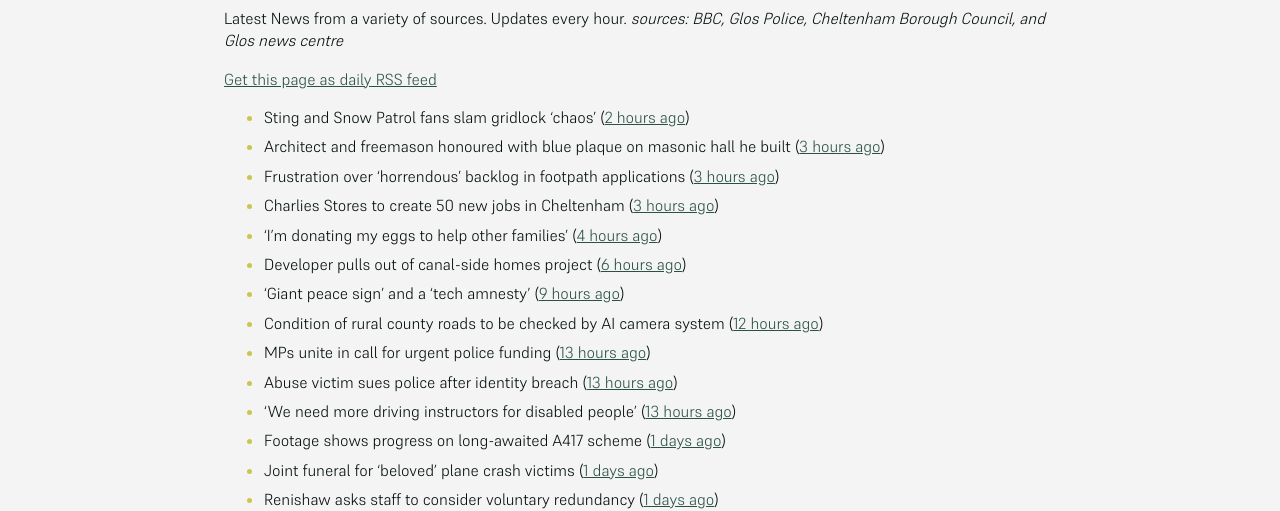
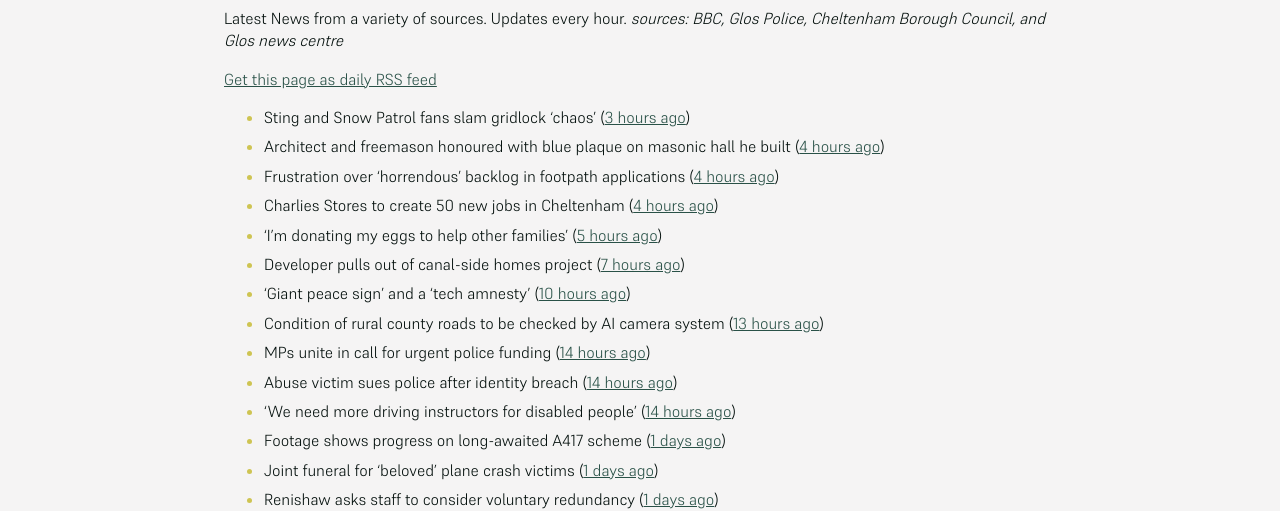
Before and after one commit to mat-0/cheltenham-open-data, a Jekyll site: the page built from _pages/news.md, in a window 1280 px wide. Shown: the part 266-777 px from the top of the page. Built offline with Jekyll 4.4.1, drawn with Linux system fonts in a browser that asks for light colours.

Commit message:
Updated 2025-06-19 19:57:57

```diff
--- a/_pages/news.md
+++ b/_pages/news.md
@@ -12,17 +12,17 @@ _sources: BBC, Glos Police, Cheltenham Borough Council, and Glos news centre_
 [Get this page as daily RSS feed](/daily.rss)
 
 <!-- news_marker starts -->
-- Sting and Snow Patrol fans slam gridlock 'chaos' ([2 hours ago](https://www.bbc.com/news/articles/cwygv0pqy74o))
-- Architect and freemason honoured with blue plaque on masonic hall he built ([3 hours ago](https://gloucesternewscentre.co.uk/architect-and-freemason-honoured-with-blue-plaque-on-masonic-hall-he-built/))
-- Frustration over ‘horrendous’ backlog in footpath applications ([3 hours ago](https://gloucesternewscentre.co.uk/frustration-over-horrendous-backlog-in-footpath-applications/))
-- Charlies Stores to create 50 new jobs in Cheltenham ([3 hours ago](https://gloucesternewscentre.co.uk/charlies-stores-to-create-50-new-jobs-in-cheltenham/))
-- 'I'm donating my eggs to help other families' ([4 hours ago](https://www.bbc.com/news/articles/c5y614jm758o))
-- Developer pulls out of canal-side homes project ([6 hours ago](https://www.bbc.com/news/articles/cwyxe24xr1jo))
-- 'Giant peace sign' and a 'tech amnesty' ([9 hours ago](https://www.bbc.com/news/articles/cglzk58j8jxo))
-- Condition of rural county roads to be checked by AI camera system ([12 hours ago](https://gloucesternewscentre.co.uk/condition-of-rural-county-roads-to-be-checked-by-ai-camera-system/))
-- MPs unite in call for urgent police funding ([13 hours ago](https://www.bbc.com/news/articles/cev0jk0v88do))
-- Abuse victim sues police after identity breach ([13 hours ago](https://www.bbc.com/news/articles/cdxk0x09k7qo))
-- 'We need more driving instructors for disabled people' ([13 hours ago](https://www.bbc.com/news/articles/cx27142pgn4o))
+- Sting and Snow Patrol fans slam gridlock 'chaos' ([3 hours ago](https://www.bbc.com/news/articles/cwygv0pqy74o))
+- Architect and freemason honoured with blue plaque on masonic hall he built ([4 hours ago](https://gloucesternewscentre.co.uk/architect-and-freemason-honoured-with-blue-plaque-on-masonic-hall-he-built/))
+- Frustration over ‘horrendous’ backlog in footpath applications ([4 hours ago](https://gloucesternewscentre.co.uk/frustration-over-horrendous-backlog-in-footpath-applications/))
+- Charlies Stores to create 50 new jobs in Cheltenham ([4 hours ago](https://gloucesternewscentre.co.uk/charlies-stores-to-create-50-new-jobs-in-cheltenham/))
+- 'I'm donating my eggs to help other families' ([5 hours ago](https://www.bbc.com/news/articles/c5y614jm758o))
+- Developer pulls out of canal-side homes project ([7 hours ago](https://www.bbc.com/news/articles/cwyxe24xr1jo))
+- 'Giant peace sign' and a 'tech amnesty' ([10 hours ago](https://www.bbc.com/news/articles/cglzk58j8jxo))
+- Condition of rural county roads to be checked by AI camera system ([13 hours ago](https://gloucesternewscentre.co.uk/condition-of-rural-county-roads-to-be-checked-by-ai-camera-system/))
+- MPs unite in call for urgent police funding ([14 hours ago](https://www.bbc.com/news/articles/cev0jk0v88do))
+- Abuse victim sues police after identity breach ([14 hours ago](https://www.bbc.com/news/articles/cdxk0x09k7qo))
+- 'We need more driving instructors for disabled people' ([14 hours ago](https://www.bbc.com/news/articles/cx27142pgn4o))
 - Footage shows progress on long-awaited A417 scheme ([1 days ago](https://www.bbc.com/news/articles/c628rjve01lo))
 - Joint funeral for 'beloved' plane crash victims ([1 days ago](https://www.bbc.com/news/articles/c4g8re3v64zo))
 - Renishaw asks staff to consider voluntary redundancy ([1 days ago](https://www.bbc.com/news/articles/cwykllmg8pvo))
```
Also changed, not shown: _data/flood.json (+4 -4 lines), index.md (+5 -5 lines).
